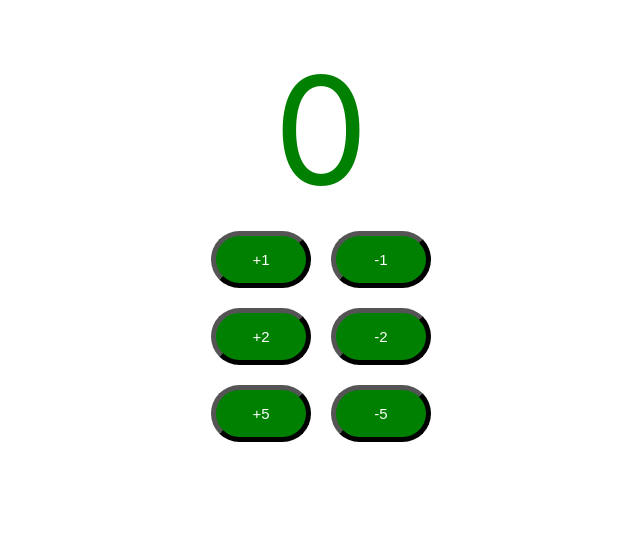
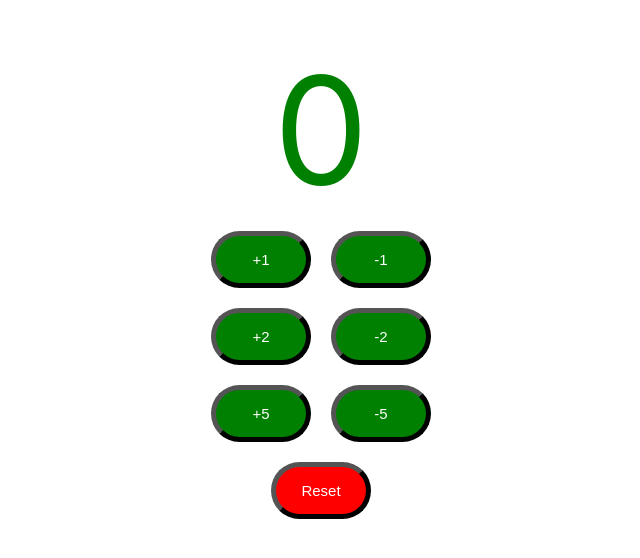
Before and after one commit to thakkardhavalc/todo-app, a React (Create React App) app: page / in a window 1280 px wide. Shown: the top 558 px of the page, without its empty margins (319-959 px from the left). Built offline with nearby package versions, Linux system fonts and the light colour scheme; the HTML template or start-up script is replaced by a standard one.

Commit message:
refactored the code by removing duplications

```diff
--- a/src/components/counter/Counter.css
+++ b/src/components/counter/Counter.css
@@ -1,6 +1,5 @@
-.counterButton {
+button {
     font-size: 15px;
-    background-color: green;
     width: 100px;
     margin: 10px;
     color: white;
@@ -8,7 +7,14 @@
     border-radius: 30px;
     border-color: black;
     border-width: 5px;
+}
 
+.counterButton {
+    background-color: green;
+}
+
+.resetButton {
+    background-color: red;
 }
 
 .count {
--- a/src/components/counter/Counter.jsx
+++ b/src/components/counter/Counter.jsx
@@ -12,6 +12,10 @@
 
     function decrementCounterParentFunction(by) {
         setCount(count - by)
+    }
+
+    function resetCounter() {
+        setCount(0)
     }
 
     return(
@@ -29,6 +33,7 @@
                 incrementMethod={incrementCounterParentFunction}
                 decrementMethod={decrementCounterParentFunction}
             />
+            <button className="resetButton" onClick={resetCounter}>Reset</button>
         </div>
     )
 }
--- a/src/components/counter/CounterButton.jsx
+++ b/src/components/counter/CounterButton.jsx
@@ -1,26 +1,14 @@
-import { useState } from 'react'
 import { PropTypes } from 'prop-types'
 
 export default function CounterButton({by, incrementMethod, decrementMethod}) {
 
-    const [count, setCount] = useState(0)
-
-    function incrementCounterFunction() {
-        setCount(count + by)
-        incrementMethod(by)
-    }
-
-    function decrementCounterFunction() {
-        setCount(count - by)
-        decrementMethod(by)
-    }
-
-
     return(
         <div className="Counter">
             <div>
-                <button className="counterButton" onClick={incrementCounterFunction}>+{by}</button>
-                <button className="counterButton" onClick={decrementCounterFunction}>-{by}</button>
+                <button className="counterButton"
+                    onClick={() => incrementMethod(by)}>+{by}</button>
+                <button className="counterButton"
+                    onClick={() => decrementMethod(by)}>-{by}</button>
             </div>
         </div>
     )
```
